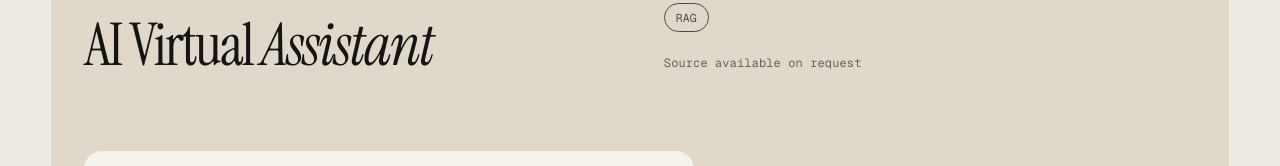
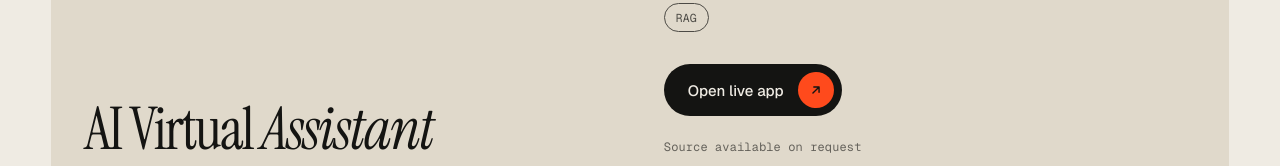
Before and after one commit to Vidrant/Portfolio, a plain HTML site: page index.html in a window 1280 px wide. Shown: the part 3322-3488 px from the top of the page. Drawn offline with nearby package versions, Linux system fonts and the light colour scheme; animation ran at ten frames a second.

Commit message:
Add live demo button to AI Virtual Assistant card

```diff
--- a/index.html
+++ b/index.html
@@ -159,6 +159,9 @@
             <div class="card__body">
               <p class="card__desc">A conversational assistant you can talk to. Groq-powered answers, live web search, date and time lookups and sandboxed maths, with local Whisper speech-to-text in and browser text-to-speech out. One command starts it, and each session keeps its own history.</p>
               <ul class="tags mono"><li>Python</li><li>FastAPI</li><li>React</li><li>Vite</li><li>Groq API</li><li>Faster-Whisper</li><li>RAG</li></ul>
+              <div class="card__links">
+                <a class="btn btn--primary" href="https://ai-assistant-six-iota.vercel.app/" target="_blank" rel="noopener">Open live app <span class="btn__arr" aria-hidden="true"><svg viewBox="0 0 16 16"><path d="M4.5 11.5 11.5 4.5M5.5 4.5h6v6"/></svg></span></a>
+              </div>
               <p class="card__aside mono">Source available on request</p>
             </div>
           </div>
```
